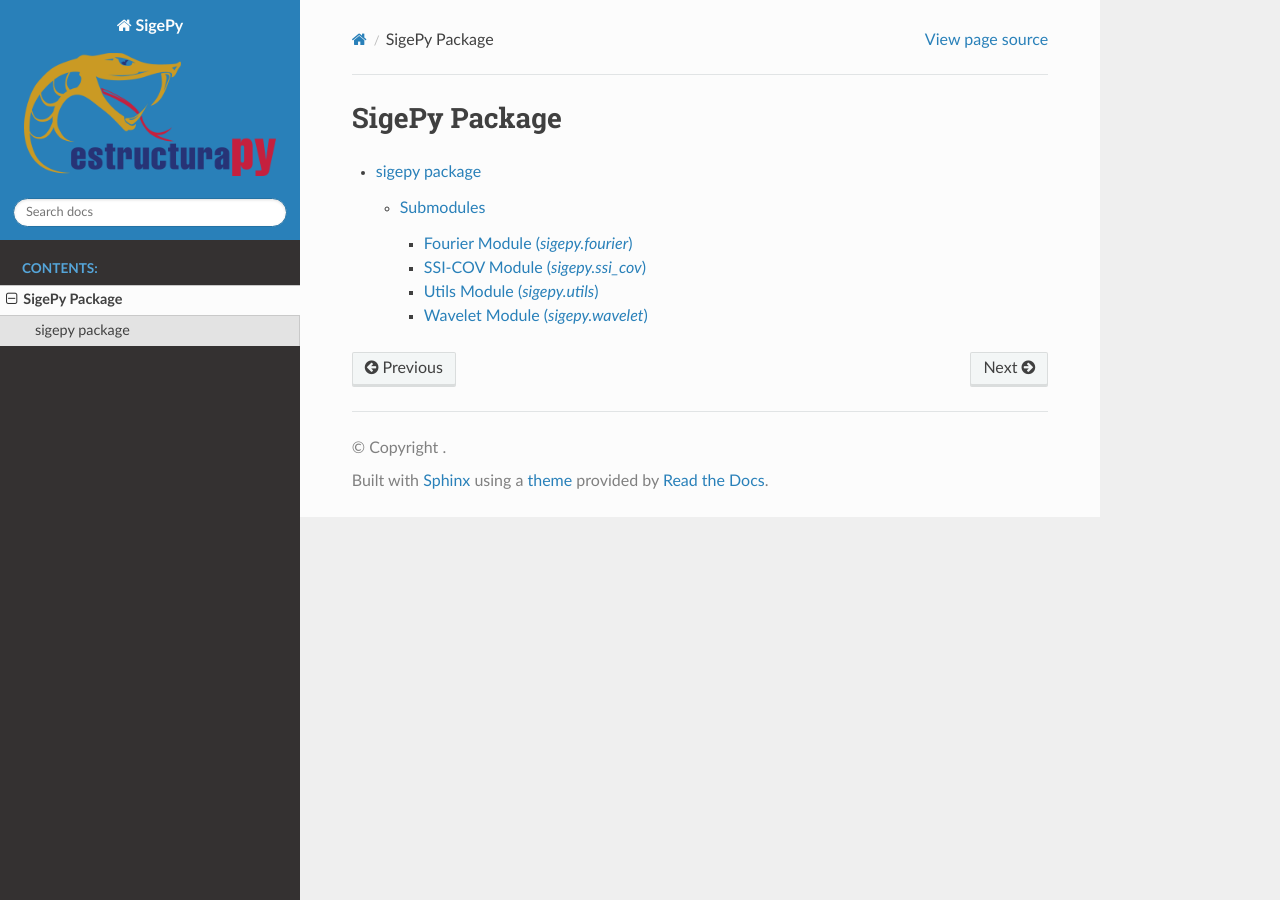
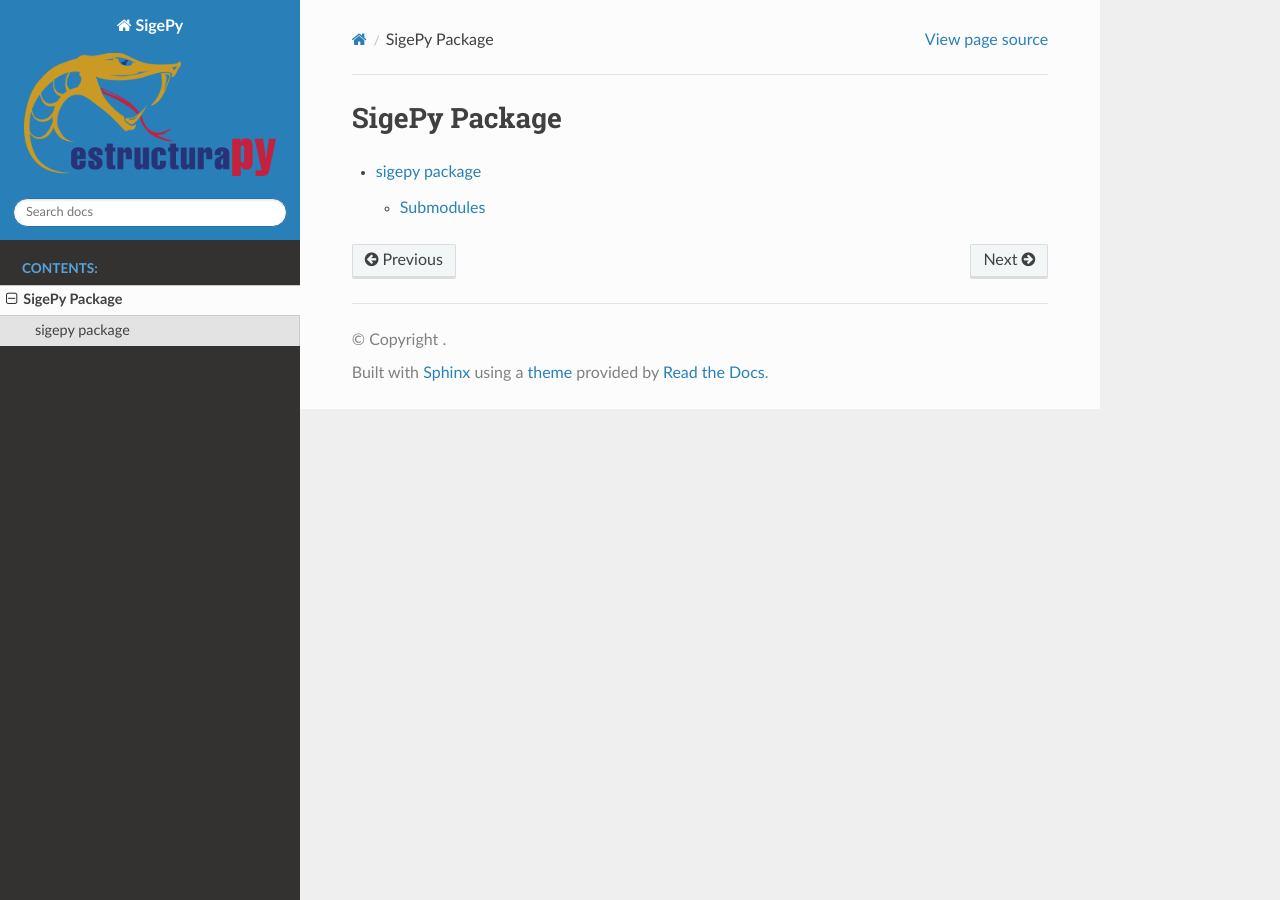
Before and after one commit to estructuraPy/sigepy, a Sphinx documentation site: the page built from docs/source/modules.rst, in a window 1280 px wide. Built offline with Sphinx 7.4.7 and the Read the Docs theme 3.1.0, drawn with Linux system fonts in a browser that asks for light colours; pages that are not in the unit, such as notebooks, are missing from menus.

Commit message:
Revert "docs updated"
This reverts commit ef0cfdf361cc88dfe36837e8388614a7776bc06c.

```diff
--- a/docs/source/api/fourier.rst
+++ /dev/null
@@ -1,7 +0,0 @@
-Fourier Module (`sigepy.fourier`)
-=================================
-
-.. automodule:: sigepy.fourier
-   :members:
-   :undoc-members:
-   :show-inheritance:
--- a/docs/source/api/ssi_cov.rst
+++ /dev/null
@@ -1,7 +0,0 @@
-SSI-COV Module (`sigepy.ssi_cov`)
-=================================
-
-.. automodule:: sigepy.ssi_cov
-   :members:
-   :undoc-members:
-   :show-inheritance:
--- a/docs/source/api/utils.rst
+++ /dev/null
@@ -1,7 +0,0 @@
-Utils Module (`sigepy.utils`)
-=============================
-
-.. automodule:: sigepy.utils
-   :members:
-   :undoc-members:
-   :show-inheritance:
--- a/docs/source/api/wavelet.rst
+++ /dev/null
@@ -1,7 +0,0 @@
-Wavelet Module (`sigepy.wavelet`)
-=================================
-
-.. automodule:: sigepy.wavelet
-   :members:
-   :undoc-members:
-   :show-inheritance:
--- a/docs/source/conf.py
+++ b/docs/source/conf.py
@@ -6,7 +6,7 @@
 import os
 import sys
 
-# This path should point from 'docs/source' up two levels and then into 'src'
+# Adjust the path to point to the 'src' directory relative to 'docs/source'
 sys.path.insert(0, os.path.abspath('../../src'))
 
 # -- Project information -----------------------------------------------------
```
